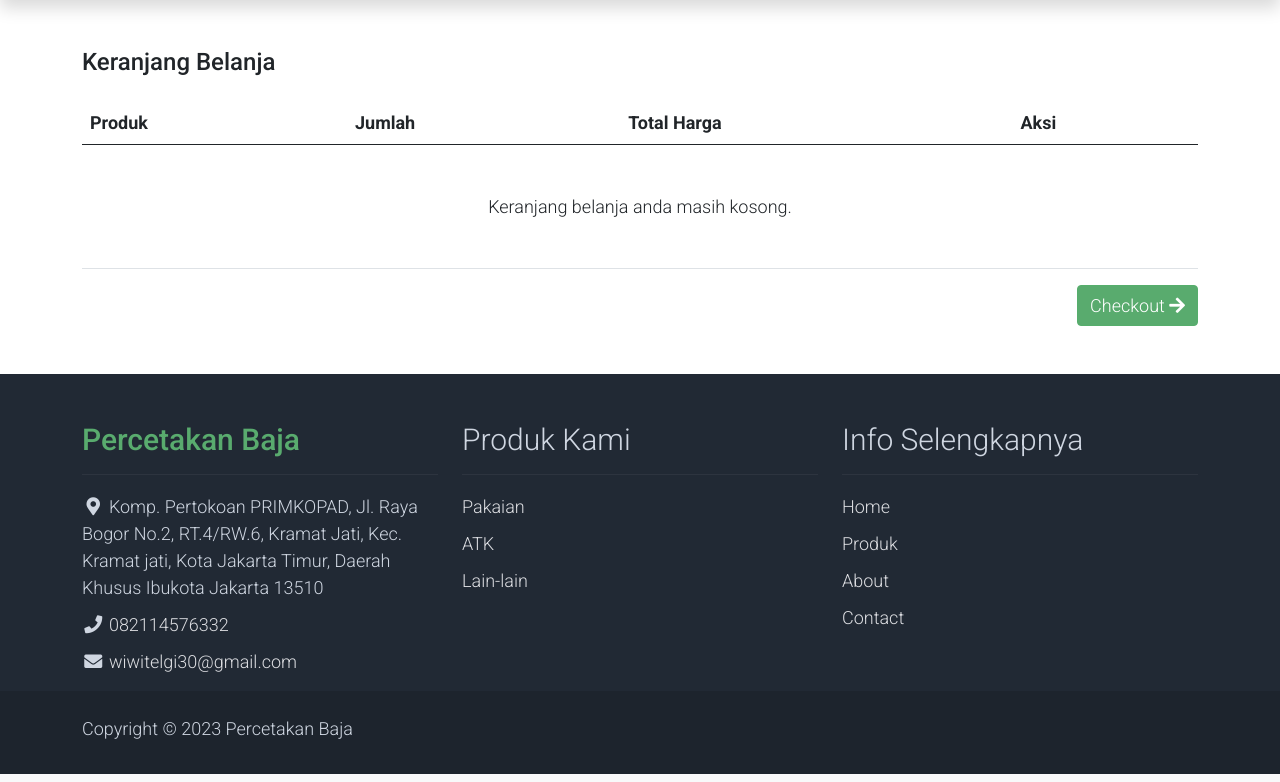
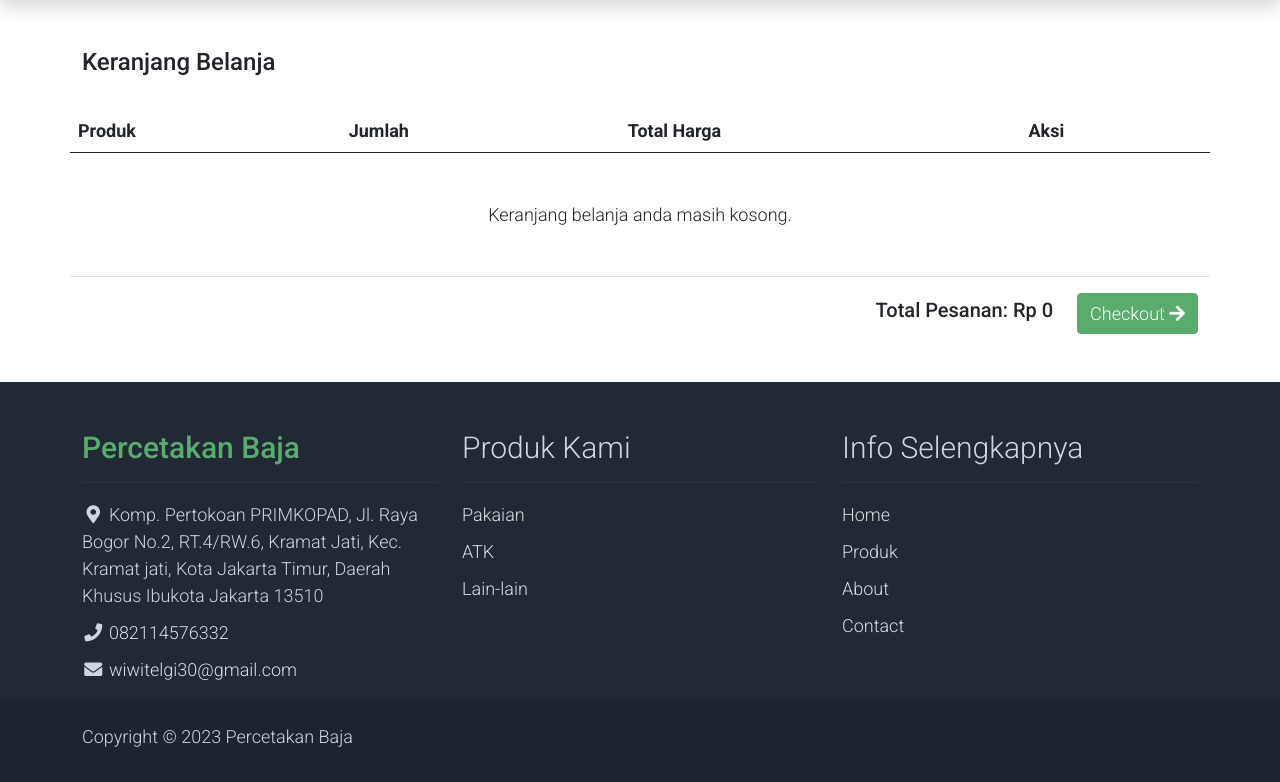
Before and after one commit to wiwitelgi30/percetakan-baja, a CodeIgniter app: page /database/keranjang in a window 1280 px wide. Shown: the part 139-921 px from the top of the page. Run offline with CodeIgniter, Linux system fonts and the light colour scheme; a user stored in the database is signed in; data comes from the database, SQL or seed files in the repository; data that the repository does not hold is empty.

Commit message:
total pesanan keranjang

```diff
--- a/application/controllers/Keranjang.php
+++ b/application/controllers/Keranjang.php
@@ -20,6 +20,10 @@ class Keranjang extends CI_Controller {
                     ->from('keranjang')
                     ->join('produk', 'produk.id_produk=keranjang.id_produk', 'left')
                     ->get()->result(),
+            'total_pesanan' => $this->db->select('SUM(jumlah_produk * produk.harga) as total')
+                    ->from('keranjang')
+                    ->join('produk', 'produk.id_produk=keranjang.id_produk', 'left')
+                    ->get()->row()->total,
         ];
 
         $this->load->view('pelanggan/layouts/app', $data);
--- a/application/views/pelanggan/keranjang.php
+++ b/application/views/pelanggan/keranjang.php
@@ -1,5 +1,6 @@
 <div class="container py-5">
     <h4>Keranjang Belanja</h4>
+    <div class="row">
         <table class="mt-4 table">
             <thead>
                 <tr>
@@ -50,7 +51,9 @@
             </tbody>
         </table>
 
-    <div class="text-end">
-        <a href="" class="btn btn-success">Checkout <i class="fas fa-arrow-right"></i></a>
+        <div class="d-flex justify-content-end align-items-center">
+            <b class="h5">Total Pesanan: Rp <?= number_format($total_pesanan,0,',','.') ?></b>
+            <a href="" class="ms-4 btn btn-success">Checkout <i class="fas fa-arrow-right"></i></a>
+        </div>
     </div>
 </div>
```
